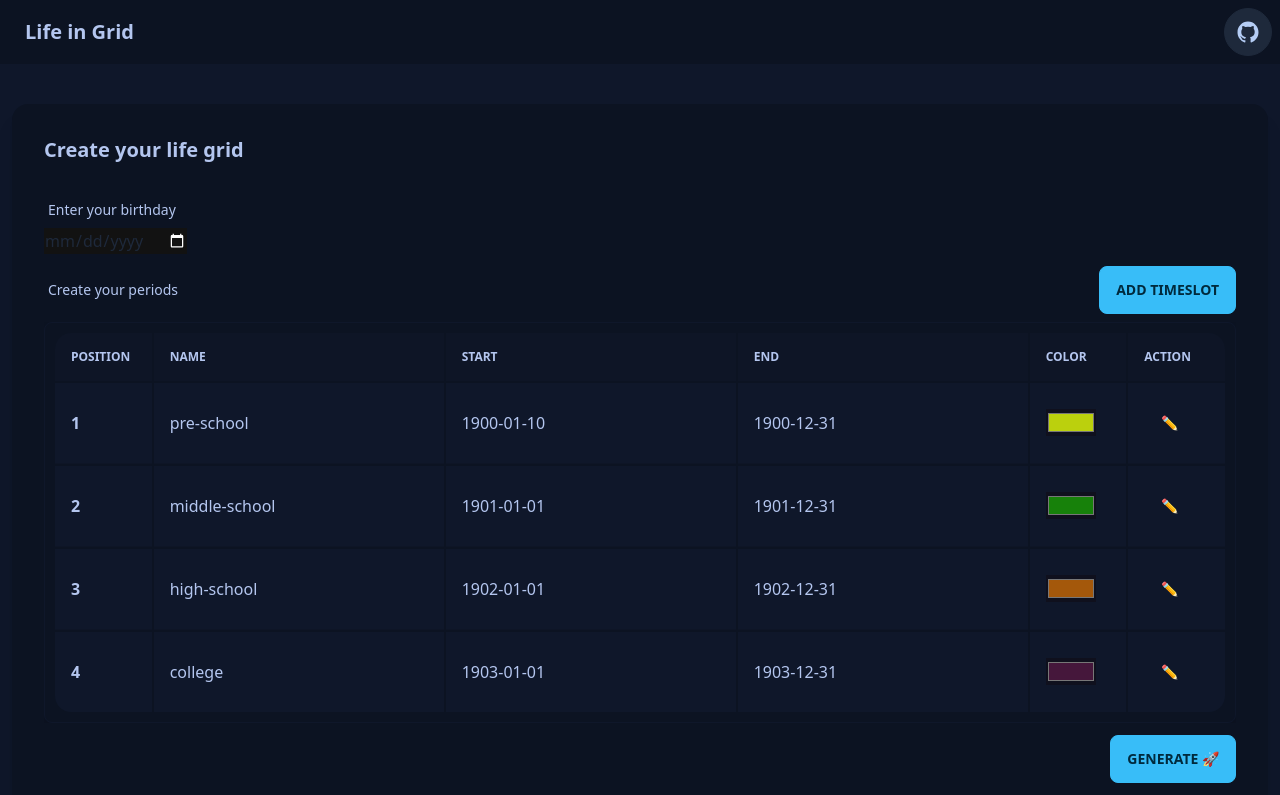
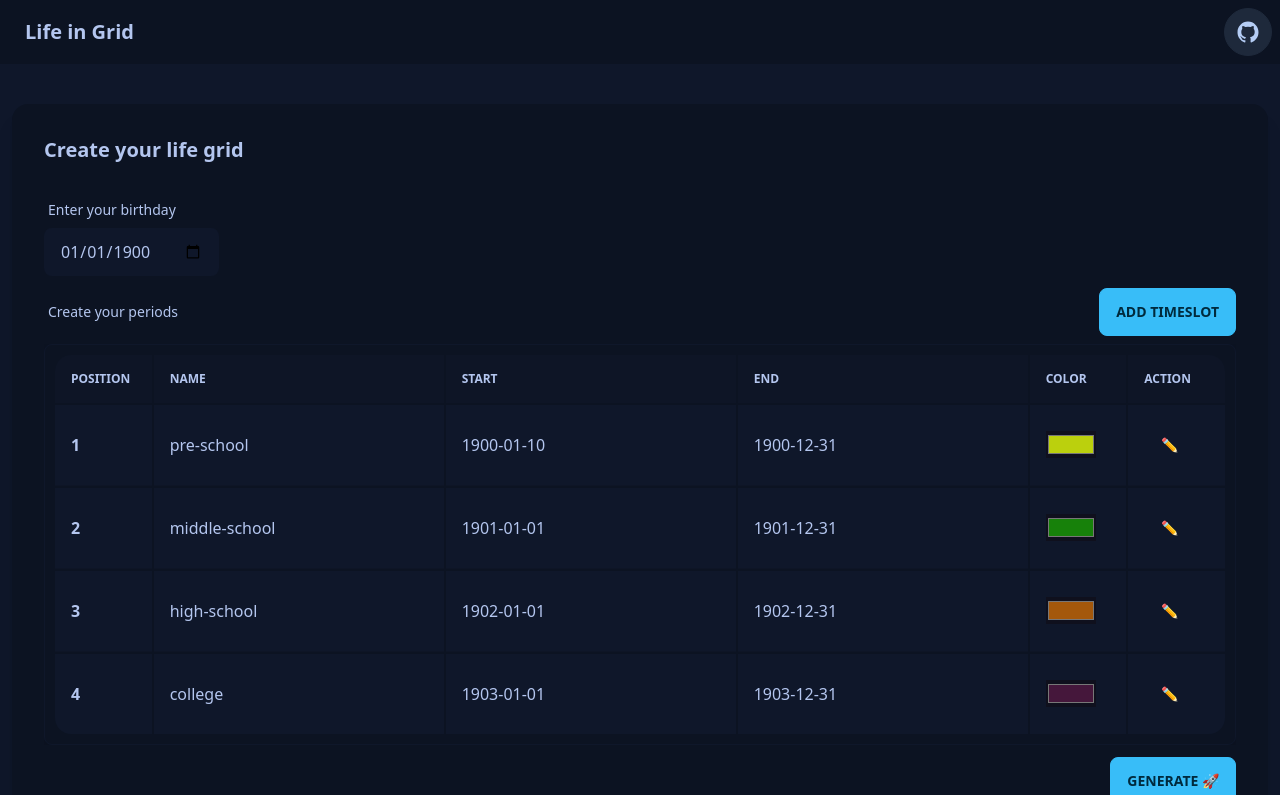
Before and after one commit to guillaume-gomez/life-in-grid, a React (Create React App) app: page /create in a window 1280 px wide. Shown: the top 795 px of the page. Built offline with nearby package versions, Linux system fonts and the light colour scheme.

Commit message:
change date picker

```diff
--- a/src/DatePicker.tsx
+++ b/src/DatePicker.tsx
@@ -1,12 +1,21 @@
 import React from 'react';
 import GitHubStarLink from "./GithubStarLink";
 
-function DatePicker(): React.ReactElement {
+import "./DatePicker.css";
 
+interface DatePickerInterface {
+  value: string;
+  onChange: (value : string) => void;
+}
+
+function DatePicker({ value, onChange } : DatePickerInterface): React.ReactElement {
   return (
-    <div>
-      <input type="date" className="text-neutral" />
-    </div>
+    <input
+      type="date"
+      className="rounded-lg bg-base-100 p-4 h-12 border-current"
+      value={value}
+      onChange={(event) => onChange(event.target.value)}
+    />
   );
 }
 
```
